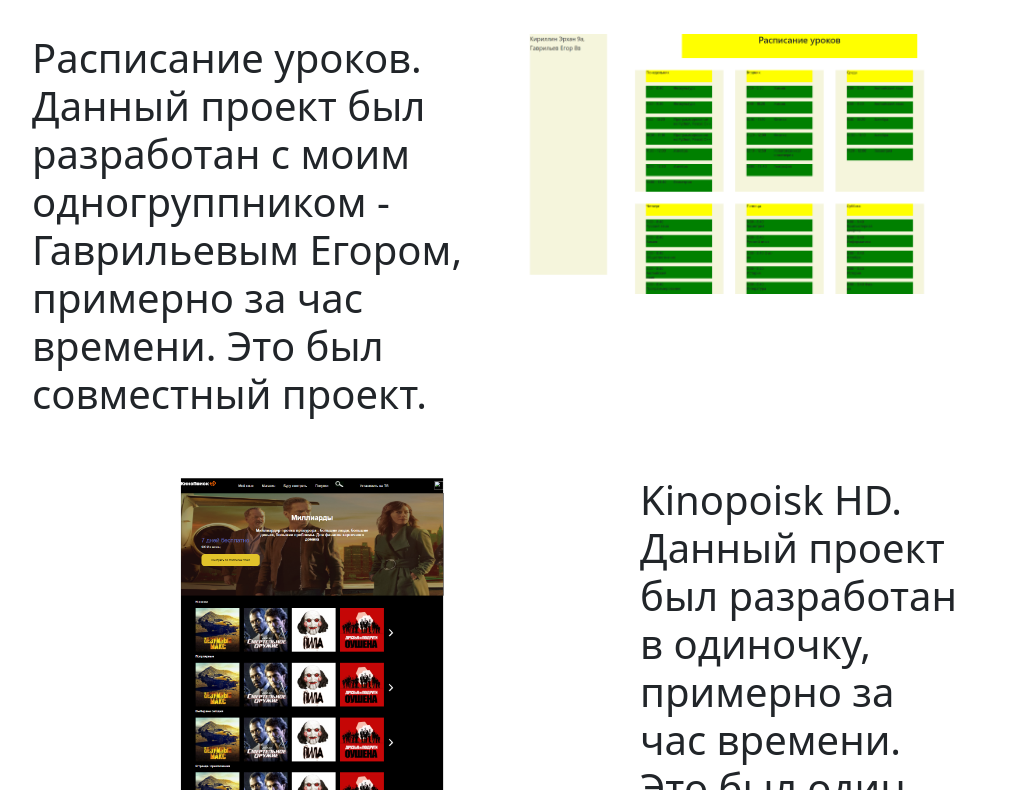
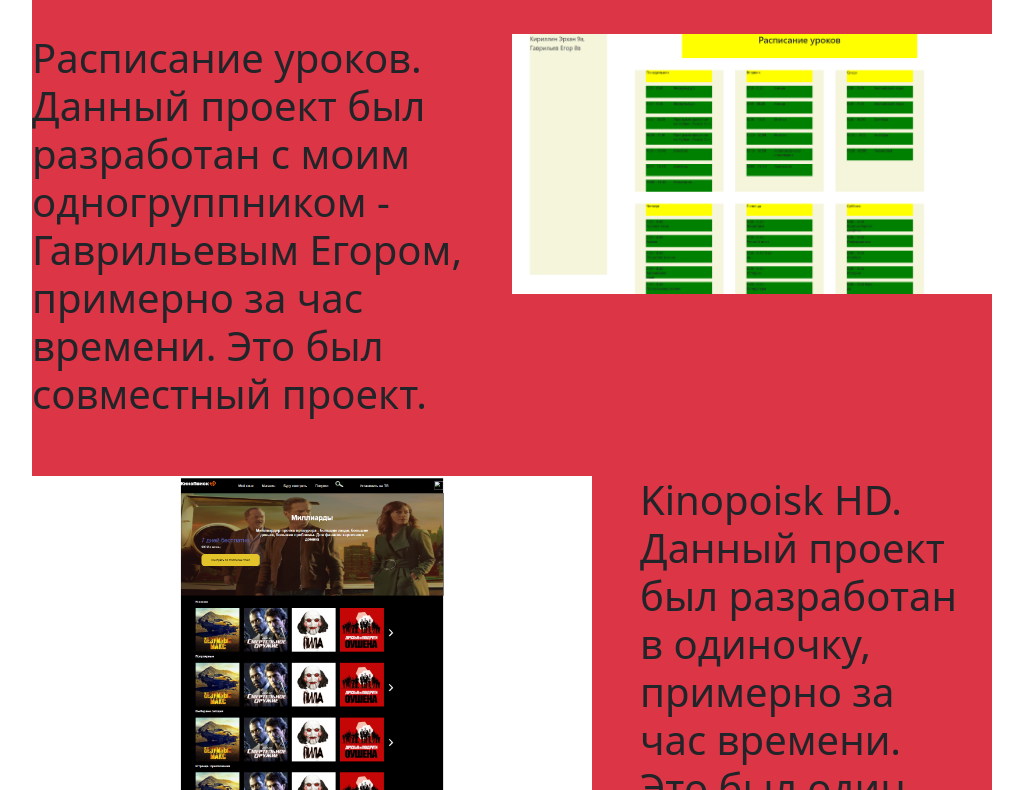
Before and after one commit to pinerkhan/porfolio, a plain HTML site: page index.html in a window 1280 px wide. Shown: the part 1064-1854 px from the top of the page, without its empty margins (128-1151 px from the left). Drawn offline with nearby package versions, Linux system fonts and the light colour scheme.

Commit message:
changed bg

```diff
--- a/index.html
+++ b/index.html
@@ -6,7 +6,7 @@
 	<link href="https://cdn.jsdelivr.net/npm/bootstrap@5.1.3/dist/css/bootstrap.min.css" rel="stylesheet" integrity="sha384-1BmE4kWBq78iYhFldvKuhfTAU6auU8tT94WrHftjDbrCEXSU1oBoqyl2QvZ6jIW3" crossorigin="anonymous">
 </head>
 <body>
-	<div class="col-9 mx-auto">
+	<div class="col-9 bg-danger mx-auto">
 		<div class="col-12" style="margin-top:50px">
 			<h1 style="font-size:40px"> Обо мне </h1>
 		<div class="d-flex">
```
